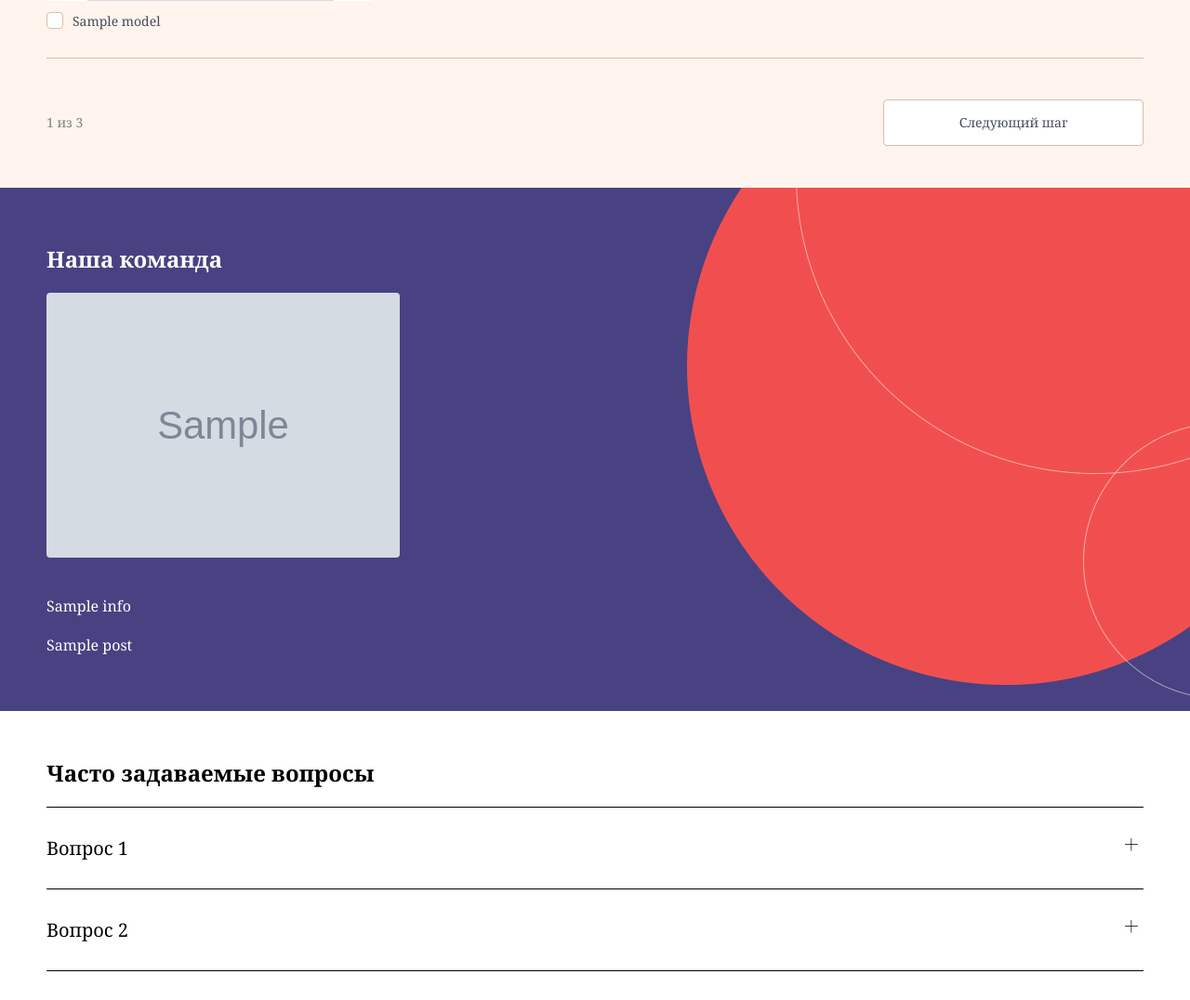
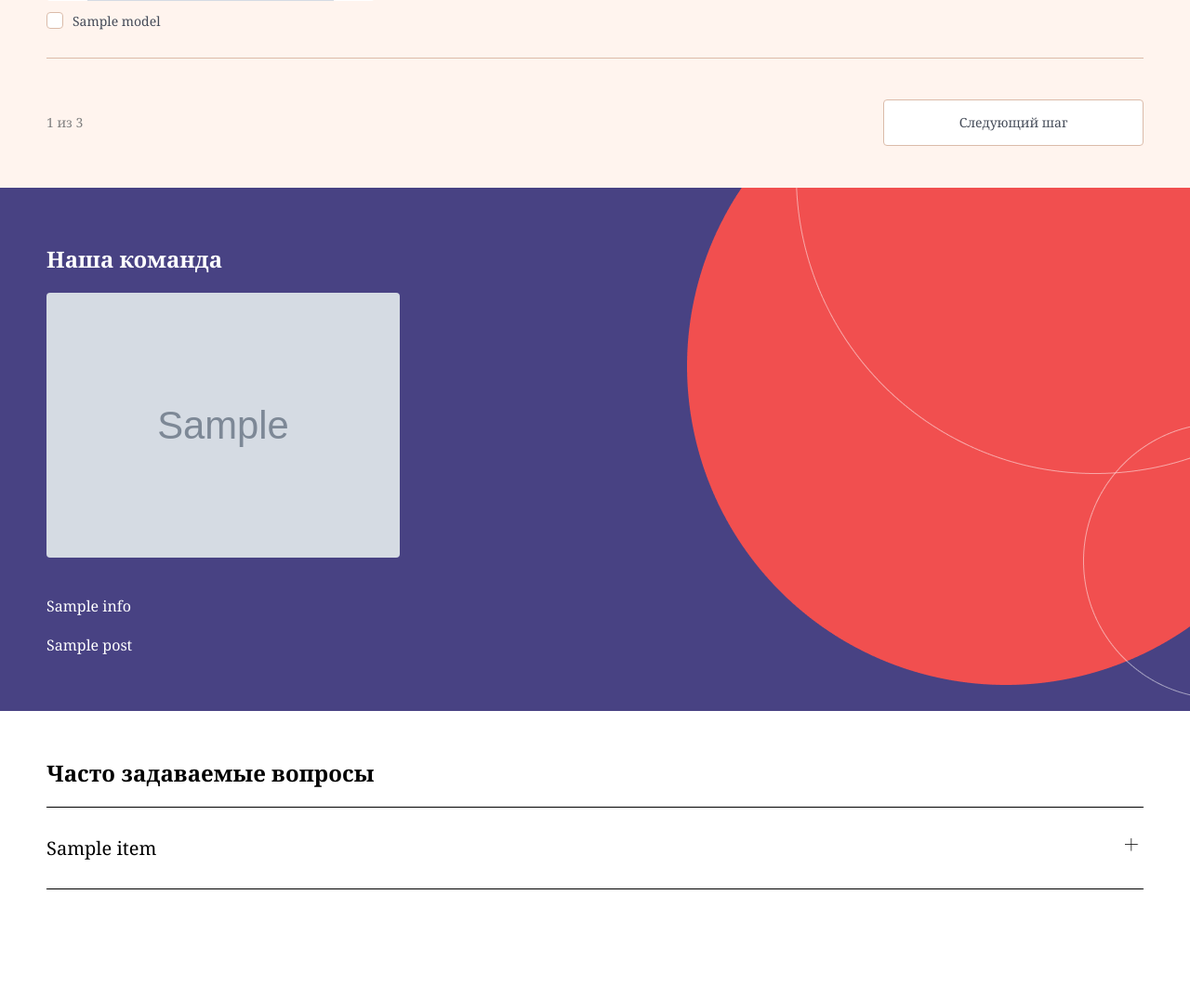
Before and after one commit to Nikolai124/Sneak-Max, a Flask app: template templates/index.html in a window 1280 px wide. Shown: the part 2156-3232 px from the top of the page at 93% size. Run offline with Flask 3, Linux system fonts and the light colour scheme; the template is opened without the code that fills it: most values are stand-ins (such as "Sample title", 1, 10 or a date in 2020); grey boxes marked "Sample" are stand-in pictures.

Commit message:
добавил вопросы и ответы

```diff
--- a/templates/index.html
+++ b/templates/index.html
@@ -279,33 +279,17 @@
                     <h2 class="faq__title">Часто задаваемые вопросы</h2>
 
                     <ul class="faq__list list_reset">
+                        {% for item in faq %}
                             <li class="faq__open">
                                 <button class="faq__btn" type="button">
-                                <span class="faq__question">Вопрос 1</span>
+                                    <span class="faq__question">{{ item.question }}</span>
                                     <span class="faq__ico"></span>
                                 </button>
                                 <div class="faq__content">
-                                <p>Ответ 1</p>
+                                    <p>{{ item.answer }}</p>
                                 </div>
                             </li>
-                        <li class="faq__open">
-                            <button class="faq__btn" type="button">
-                                <span class="faq__question">Вопрос 2</span>
-                                <span class="faq__ico"></span>
-                            </button>
-                            <div class="faq__content">
-                                <p>Ответ 2</p>
-                            </div>
-                        </li>
-                        <li class="faq__open">
-                            <button class="faq__btn" type="button">
-                                <span class="faq__question">Вопрос 3</span>
-                                <span class="faq__ico"></span>
-                            </button>
-                            <div class="faq__content">
-                                <p>Ответ 3</p>
-                            </div>
-                        </li>
+                        {% endfor %}
                     </ul>
                 </div>
             </section>
```
Lines whose indentation alone changed are shown as unchanged.
